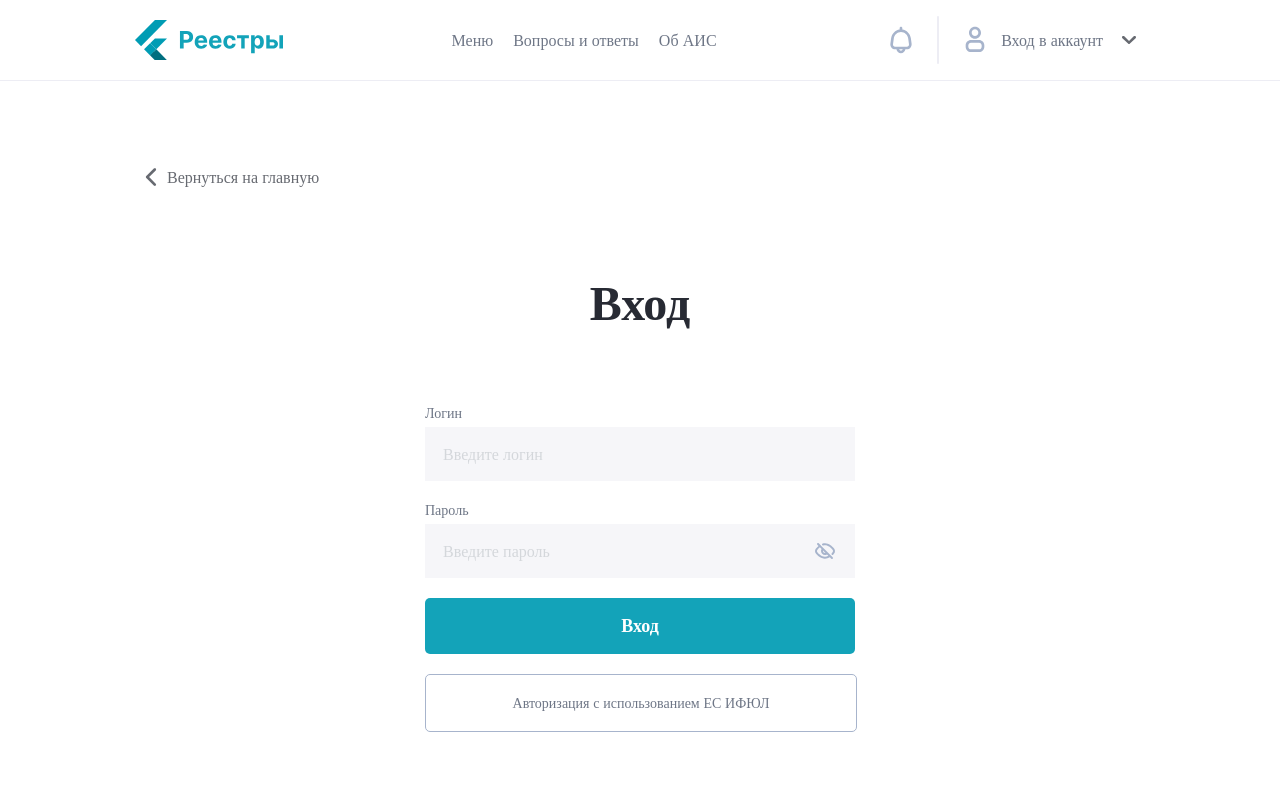
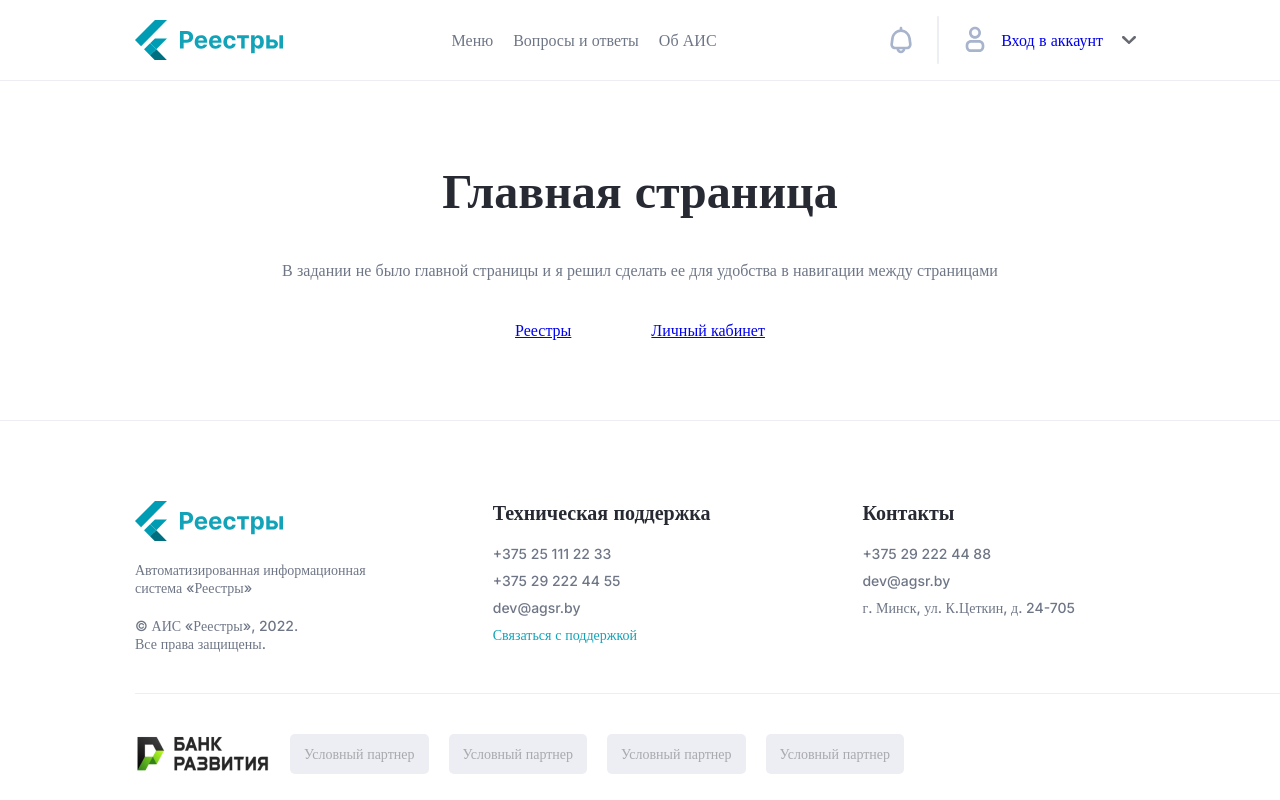
Before and after one commit to ivan-kevra/Information-Systems-app, a React (Vite) app: page / in a window 1280 px wide. Before the commit this address led to /login. Shown: the top 800 px of the page. Built offline with nearby package versions, Linux system fonts and the light colour scheme; a web font is replaced by a local one.

Commit message:
added main page and profile data in header

```diff
--- a/src/components/header/header.tsx
+++ b/src/components/header/header.tsx
@@ -6,7 +6,14 @@ import userPhoto from '@/assets/icons/userPhoto.svg'
 import styles from './header.module.scss'
 
 import { Typography } from '../typography'
+import { useSelector } from 'react-redux'
+import { AppRootStateType } from '@/app/store'
+import { Link } from 'react-router-dom'
 export const Header = () => {
+  const isAuthenticated = useSelector((state: AppRootStateType) => state.auth.isAuthenticated)
+  const name = useSelector((state: AppRootStateType) => state.profile.name)
+  const familyName = useSelector((state: AppRootStateType) => state.profile.familyName)
+
   return (
     <div className={styles.container}>
       <img src={logo} />
@@ -18,11 +25,16 @@ export const Header = () => {
       <div className={styles.profileAndNotifications}>
         <img src={notifications} />
         <div className={styles.line}></div>
+
         <div className={styles.profile}>
           <img src={userPhoto} />
-          <Typography variant={'body1'}>Вход в аккаунт</Typography>
+          {isAuthenticated ? <Typography variant={'body1'}>{name} {familyName}</Typography> : <Link to={'/login'} style={{ textDecoration: 'none' }}>
+            <Typography variant={'body1'}>Вход в аккаунт</Typography>
+          </Link>}
+
           <img src={arrowDown} />
         </div>
+
       </div>
     </div>
   )
--- /dev/null
+++ b/src/pages/mainPage/mainPage.module.scss
@@ -0,0 +1,22 @@
+.container {
+  max-width: 1440px;
+  width: 100%;
+  margin: 0 auto;
+  display: flex;
+  flex-direction: column;
+
+  .content {
+    padding: 80px 135px;
+    display: flex;
+    flex-direction: column;
+    align-items: center;
+    gap: 40px;
+
+    .links {
+      display: flex;
+      align-items: center;
+      justify-content: center;
+      gap: 80px;
+    }
+  }
+}
--- /dev/null
+++ b/src/pages/mainPage/mainPage.tsx
@@ -0,0 +1,32 @@
+import { Header } from '@/components/header'
+import styles from './mainPage.module.scss'
+import { Footer } from '@/components/footer'
+import { Typography } from '@/components/typography'
+import { Link } from 'react-router-dom'
+
+export const MainPage = () => {
+    return (
+        <div className={styles.container}>
+            <Header />
+            <div className={styles.content}>
+                <Typography variant={'h1'}>Главная страница</Typography>
+
+                <Typography variant={'body1'}>
+                    В задании не было главной страницы и я решил сделать ее для удобства в навигации между
+                    страницами
+                </Typography>
+
+                <div className={styles.links}>
+                    <Link className={styles.link} to={'/tableSystem'}>
+                        Реестры
+                    </Link>
+                    <Link className={styles.link} to={'/profile'}>
+                        Личный кабинет
+                    </Link>
+                </div>
+            </div>
+
+            <Footer />
+        </div>
+    )
+}
```
Also changed, not shown: src/router.tsx (+6 -1 lines).
